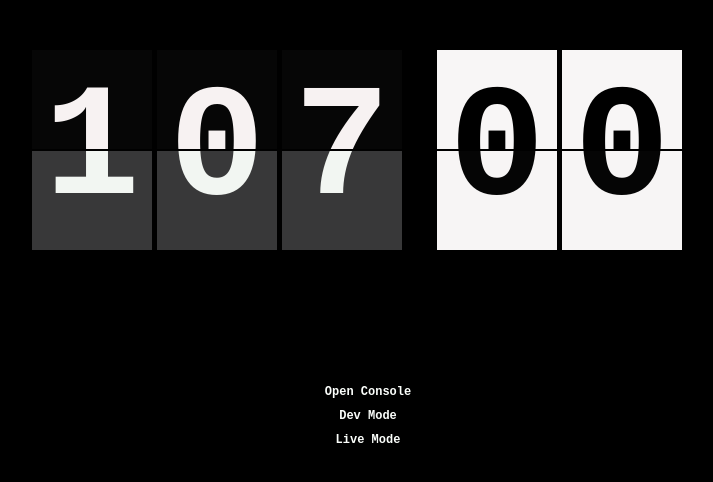
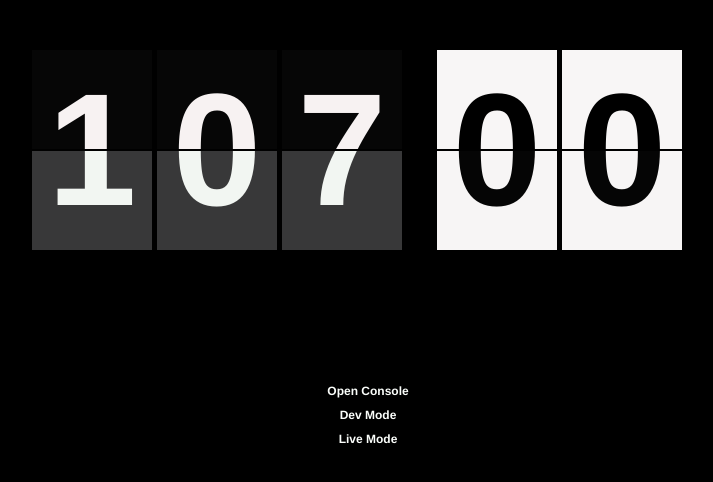
Before and after one commit to exrector/LOST-countdown-timer-Lost-TV-show, a plain HTML site: page index.html in a window 1280 px wide. Shown: the whole page, without its empty margins (272-985 px from the left). Drawn offline with nearby package versions, Linux system fonts and the light colour scheme.

Commit message:
блаблабла

```diff
--- a/css/lost-timer.css
+++ b/css/lost-timer.css
@@ -4,7 +4,7 @@ body {
     background: #000;
     margin: 0;
     padding: 0;
-    font-family: 'DotGothic16', monospace; /* Используем моноширинный шрифт для ретро-стиля */
+    font-family: Helvetica, sans-serif; /* Используем моноширинный шрифт для ретро-стиля */
     overflow-x: hidden;
 }
 
@@ -79,7 +79,7 @@ a:hover {
     background: transparent;
     color: #00ff00; /* Зеленый цвет текста */
     width: 100%;
-    font-family: 'DotGothic16',monospace;
+    font-family: Helvetica, sans-serif;
 }
 
 .timer-status {
@@ -90,7 +90,7 @@ a:hover {
 }
 
 .lost-timer {
-    font-family: 'DotGothic16', monospace; /* Моноширинный шрифт */
+    font-family: Helvetica, sans-serif; /* Моноширинный шрифт */
     -webkit-user-select: none;
     -moz-user-select: none;
     -ms-user-select: none;
```
